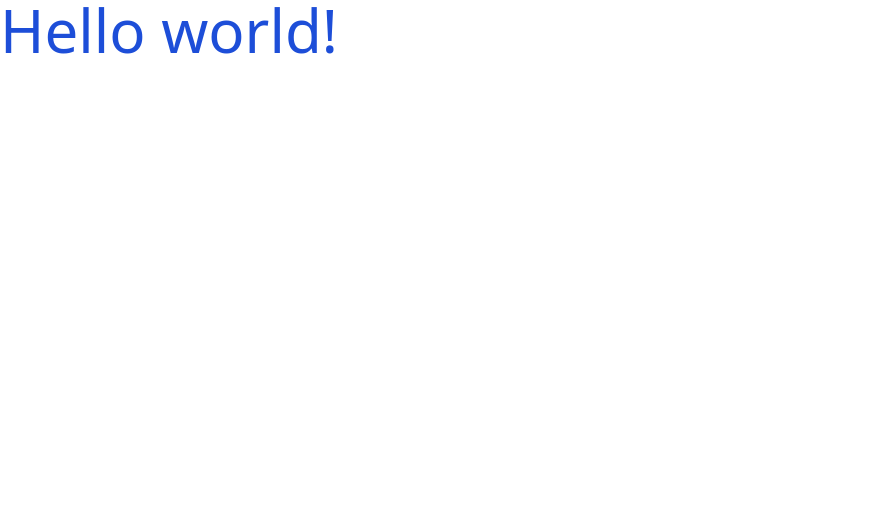
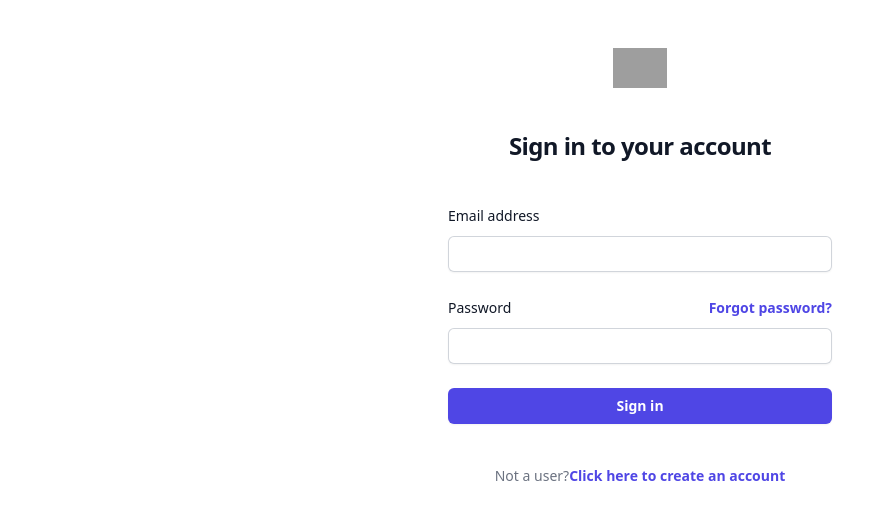
Before and after one commit to Himanshu-ui-max/stackoverflow_clone_frontend, a React (Create React App) app: page /login in a window 1280 px wide. Shown: the top 520 px of the page, without its empty margins (0-890 px from the left). Built offline with nearby package versions, Linux system fonts and the light colour scheme; grey boxes are pictures that could not be loaded.

Commit message:
login and signup pages are ready

```diff
--- a/package.json
+++ b/package.json
@@ -3,11 +3,13 @@
   "version": "0.1.0",
   "private": true,
   "dependencies": {
+    "@tailwindcss/forms": "^0.5.7",
     "@testing-library/jest-dom": "^5.17.0",
     "@testing-library/react": "^13.4.0",
     "@testing-library/user-event": "^13.5.0",
     "react": "^18.3.1",
     "react-dom": "^18.3.1",
+    "react-router-dom": "^6.25.0",
     "react-scripts": "5.0.1",
     "web-vitals": "^2.1.4"
   },
--- a/src/App.js
+++ b/src/App.js
@@ -1,11 +1,21 @@
-import logo from './logo.svg';
 import './App.css';
-
+import {
+  BrowserRouter as Router,
+  Routes,
+  Route,
+} from "react-router-dom";
+import Login from './components/Login';
+import Signup from './components/Signup';
 function App() {
   return (
-    <h1 className="text-6xl text-blue-700 ">
-      Hello world!
-    </h1>
+    <>
+      <Router>
+        <Routes>
+          <Route element={<Login/>} path="/login"></Route>
+          <Route element={<Signup/>} path="/signup"></Route>
+        </Routes>
+      </Router>
+    </>
   );
 }
 
--- /dev/null
+++ b/src/components/Login.js
@@ -0,0 +1,49 @@
+import React from 'react'
+import { Link } from 'react-router-dom'
+
+const Login = () => {
+  return (
+    <div>
+      <div className="flex min-h-full flex-col justify-center px-6 py-12 lg:px-8">
+  <div className="sm:mx-auto sm:w-full sm:max-w-sm">
+    <img className="mx-auto h-10 w-auto" src="https://tailwindui.com/img/logos/mark.svg?color=indigo&shade=600" alt="Your Company"/>
+    <h2 className="mt-10 text-center text-2xl font-bold leading-9 tracking-tight text-gray-900">Sign in to your account</h2>
+  </div>
+
+  <div className="mt-10 sm:mx-auto sm:w-full sm:max-w-sm">
+    <form className="space-y-6" action="#" method="POST">
+      <div>
+        <label for="email" className="block text-sm font-medium leading-6 text-gray-900">Email address</label>
+        <div className="mt-2">
+          <input id="email" name="email" type="email" autocomplete="email" required className="block w-full rounded-md border-0 py-1.5 text-gray-900 shadow-sm ring-1 ring-inset ring-gray-300 placeholder:text-gray-400 focus:ring-2 focus:ring-inset focus:ring-indigo-600 sm:text-sm sm:leading-6"/>
+        </div>
+      </div>
+
+      <div>
+        <div className="flex items-center justify-between">
+          <label for="password" className="block text-sm font-medium leading-6 text-gray-900">Password</label>
+          <div className="text-sm">
+            <a href="#" className="font-semibold text-indigo-600 hover:text-indigo-500">Forgot password?</a>
+          </div>
+        </div>
+        <div className="mt-2">
+          <input id="password" name="password" type="password" autocomplete="current-password" required className="block w-full rounded-md border-0 py-1.5 text-gray-900 shadow-sm ring-1 ring-inset ring-gray-300 placeholder:text-gray-400 focus:ring-2 focus:ring-inset focus:ring-indigo-600 sm:text-sm sm:leading-6"/>
+        </div>
+      </div>
+
+      <div>
+        <button type="submit" className="flex w-full justify-center rounded-md bg-indigo-600 px-3 py-1.5 text-sm font-semibold leading-6 text-white shadow-sm hover:bg-indigo-500 focus-visible:outline focus-visible:outline-2 focus-visible:outline-offset-2 focus-visible:outline-indigo-600">Sign in</button>
+      </div>
+    </form>
+
+    <p className="mt-10 text-center text-sm text-gray-500">
+      Not a user?
+      <Link to="/signup" className="font-semibold leading-6 text-indigo-600 hover:text-indigo-500">Click here to create an account</Link>
+    </p>
+  </div>
+</div>
+    </div>
+  )
+}
+
+export default Login
--- /dev/null
+++ b/src/components/Signup.js
@@ -0,0 +1,59 @@
+import React from 'react'
+import {Link} from "react-router-dom"
+const Signup = () => {
+  return (
+    <div>
+      <div className="flex min-h-full flex-col justify-center px-6 py-12 lg:px-8">
+  <div className="sm:mx-auto sm:w-full sm:max-w-sm">
+    <img className="mx-auto h-10 w-auto" src="https://tailwindui.com/img/logos/mark.svg?color=indigo&shade=600" alt="Your Company"/>
+    <h2 className="mt-10 text-center text-2xl font-bold leading-9 tracking-tight text-gray-900">Sign in to your account</h2>
+  </div>
+
+  <div className="mt-10 sm:mx-auto sm:w-full sm:max-w-sm">
+    <form className="space-y-6" action="#" method="POST">
+      <div>
+        <label for="name" className="block text-sm font-medium leading-6 text-gray-900">Name</label>
+        <div className="mt-2">
+          <input id="name" name="email" type="email" autocomplete="email" required className="block w-full rounded-md border-0 py-1.5 text-gray-900 shadow-sm ring-1 ring-inset ring-gray-300 placeholder:text-gray-400 focus:ring-2 focus:ring-inset focus:ring-indigo-600 sm:text-sm sm:leading-6"/>
+        </div>
+      </div>
+      <div>
+        <label for="email" className="block text-sm font-medium leading-6 text-gray-900">Email address</label>
+        <div className="mt-2">
+          <input id="email" name="email" type="email" autocomplete="email" required className="block w-full rounded-md border-0 py-1.5 text-gray-900 shadow-sm ring-1 ring-inset ring-gray-300 placeholder:text-gray-400 focus:ring-2 focus:ring-inset focus:ring-indigo-600 sm:text-sm sm:leading-6"/>
+        </div>
+      </div>
+
+      <div>
+        <div className="flex items-center justify-between">
+          <label for="password" className="block text-sm font-medium leading-6 text-gray-900">Password</label>
+        </div>
+        <div className="mt-2">
+          <input id="password" name="password" type="password" autocomplete="current-password" required className="block w-full rounded-md border-0 py-1.5 text-gray-900 shadow-sm ring-1 ring-inset ring-gray-300 placeholder:text-gray-400 focus:ring-2 focus:ring-inset focus:ring-indigo-600 sm:text-sm sm:leading-6"/>
+        </div>
+      </div>
+      <div>
+        <div className="flex items-center justify-between">
+          <label for="confirm password" className="block text-sm font-medium leading-6 text-gray-900">Confirm Password</label>
+        </div>
+        <div className="mt-2">
+          <input id="confirm password" name="password" type="password" autocomplete="current-password" required className="block w-full rounded-md border-0 py-1.5 text-gray-900 shadow-sm ring-1 ring-inset ring-gray-300 placeholder:text-gray-400 focus:ring-2 focus:ring-inset focus:ring-indigo-600 sm:text-sm sm:leading-6"/>
+        </div>
+      </div>
+
+      <div>
+        <button type="submit" className="flex w-full justify-center rounded-md bg-indigo-600 px-3 py-1.5 text-sm font-semibold leading-6 text-white shadow-sm hover:bg-indigo-500 focus-visible:outline focus-visible:outline-2 focus-visible:outline-offset-2 focus-visible:outline-indigo-600">Sign in</button>
+      </div>
+    </form>
+
+    <p className="mt-10 text-center text-sm text-gray-500">
+    Already a user?
+      <Link to="/login" className="font-semibold leading-6 text-indigo-600 hover:text-indigo-500">Click here to login</Link>
+    </p>
+  </div>
+</div>
+    </div>
+  )
+}
+
+export default Signup
--- a/tailwind.config.js
+++ b/tailwind.config.js
@@ -1,10 +1,12 @@
-/** @type {import('tailwindcss').Config} */
+// tailwind.config.js
 module.exports = {
   content: [
-    "./src/**/*.{js,jsx,ts,tsx}",
+    './src/**/*.{js,jsx,ts,tsx}', // Adjust according to your project's file structure
   ],
   theme: {
     extend: {},
   },
-  plugins: [],
+  plugins: [
+    require('@tailwindcss/forms'),
+  ],
 }
```
Also changed, not shown: 1 other file (tests, documents, lock files or other folders).
